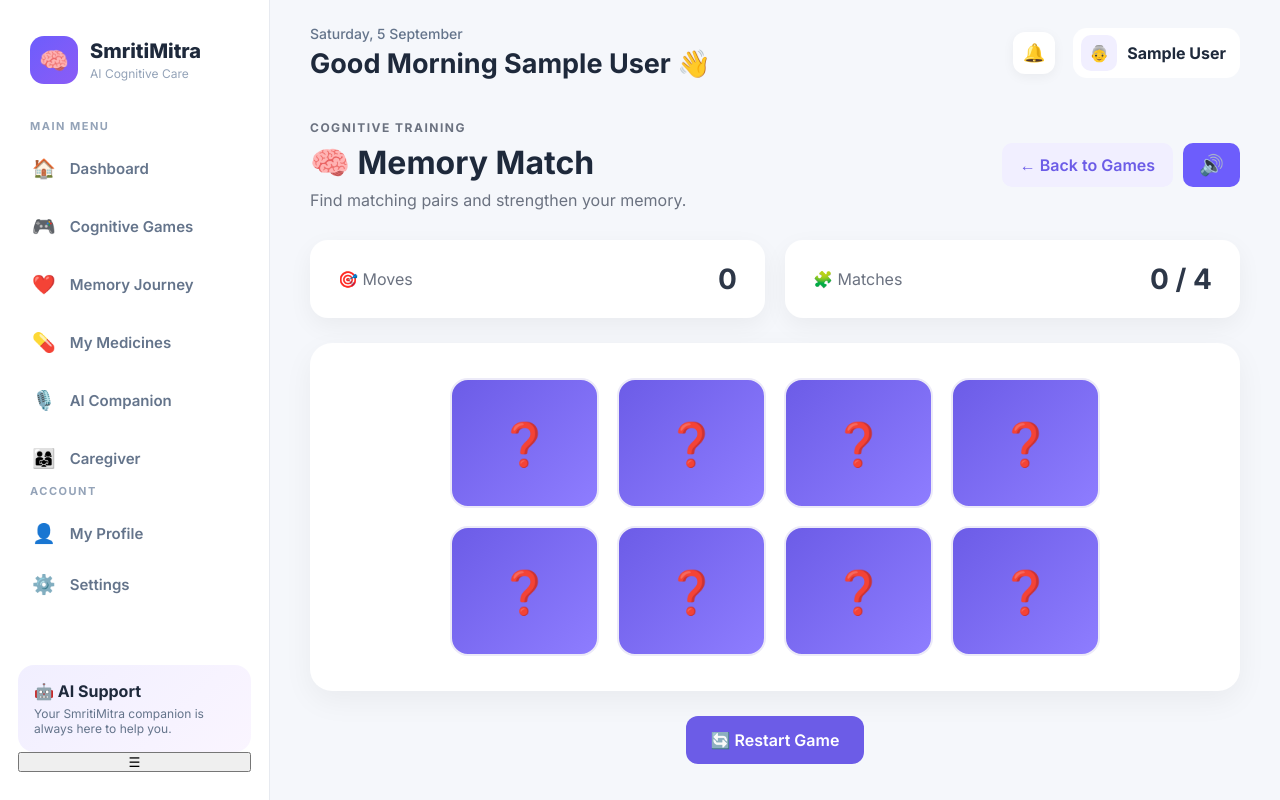
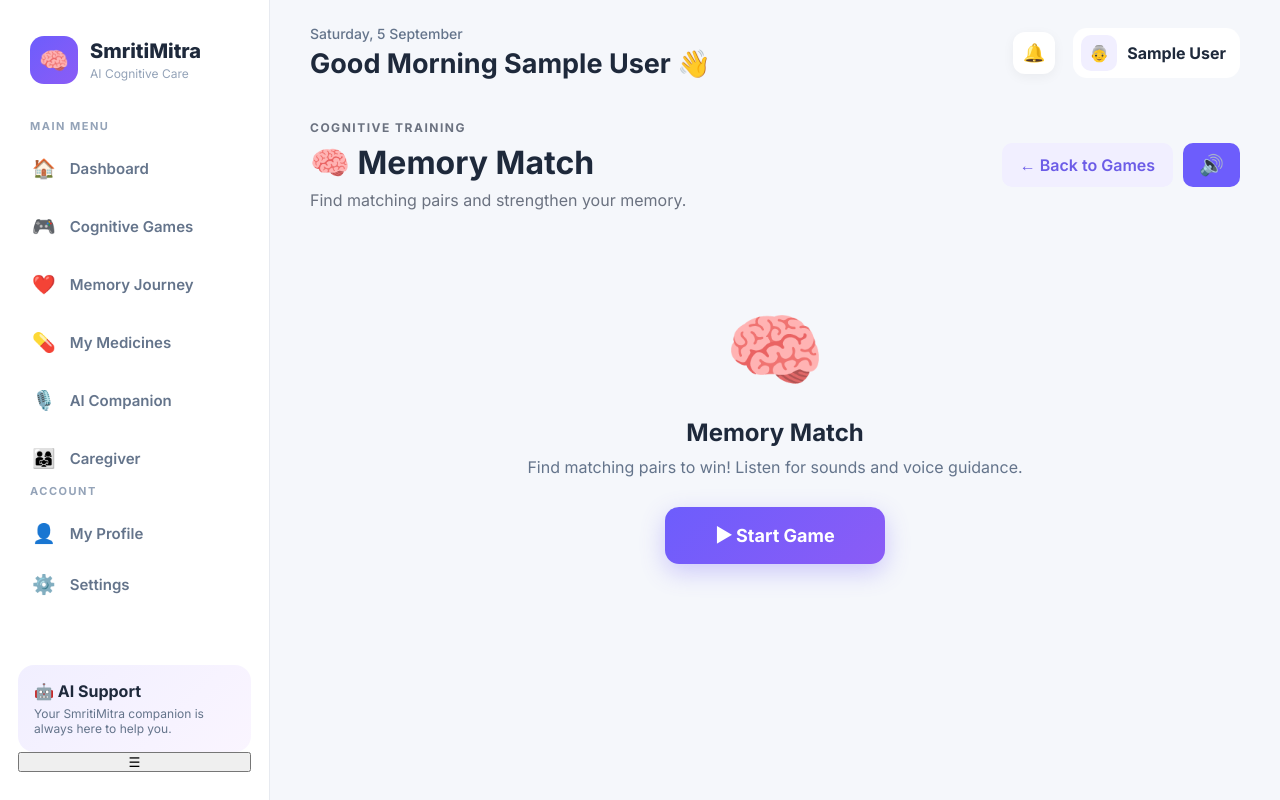
Before and after one commit to Ng-GOAT/SMRITIMITRA, a PHP site: page /pages/memory-match.php in a window 1280 px wide. Run offline with PHP 8.4, Linux system fonts and the light colour scheme; the visitor is signed in with stand-in values (Sample User, id 1).

Commit message:
Fix Memory Match: add Start Game screen so audio unlocks on user click

```diff
--- a/assets/js/memory-match.js
+++ b/assets/js/memory-match.js
@@ -1,12 +1,9 @@
 const cardValues = ["🍎","🍎","🐶","🐶","🌸","🌸","🚗","🚗"];
 let cards = [], firstCard = null, secondCard = null, moves = 0, matches = 0, locked = false;
-let gameStartTime = 0, totalAttempts = 0, gameReady = false;
+let gameStartTime = 0, totalAttempts = 0;
 
 function startGame() {
-    if (!gameReady) {
-        unlockAudio();
-        gameReady = true;
-    }
+    unlockAudio();
     stopBackgroundMusic();
     cards = [...cardValues].sort(() => Math.random() - 0.5);
     firstCard = null; secondCard = null; moves = 0; matches = 0; locked = false;
@@ -14,13 +11,13 @@ function startGame() {
     document.getElementById("moves").textContent = moves;
     document.getElementById("matches").textContent = "0 / 4";
     document.getElementById("gameResult").classList.add("hidden");
+    document.getElementById("startScreen").style.display = "none";
+    document.getElementById("gameStats").style.display = "grid";
+    document.getElementById("gameArea").style.display = "block";
+    document.getElementById("gameActions").style.display = "flex";
     createBoard();
-    if (gameReady) {
-        setTimeout(() => {
-            playStartVoice();
-            setTimeout(() => startBackgroundMusic(), 1500);
-        }, 200);
-    }
+    playStartVoice();
+    setTimeout(() => startBackgroundMusic(), 1500);
 }
 
 function createBoard() {
@@ -32,10 +29,7 @@ function createBoard() {
         card.dataset.value = value;
         card.dataset.index = index;
         card.innerHTML = "❓";
-        card.addEventListener("click", () => {
-            if (!gameReady) { unlockAudio(); gameReady = true; }
-            flipCard(card);
-        });
+        card.addEventListener("click", () => flipCard(card));
         board.appendChild(card);
     });
 }
@@ -89,5 +83,3 @@ function saveGameScore(gameType, score, attempts) {
         body: new URLSearchParams({ action: 'save_score', game_type: gameType, score: Math.max(0, 100 - score * 2), level: 1, difficulty: level, accuracy: accuracy })
     }).catch(() => {});
 }
-
-startGame();
--- a/pages/memory-match.php
+++ b/pages/memory-match.php
@@ -53,7 +53,7 @@ requireLogin();
 
 
         <!-- GAME STATS -->
-        <div class="game-stats">
+        <div class="game-stats" id="gameStats" style="display:none;">
 
             <div class="game-stat-card">
                 <span>🎯 Moves</span>
@@ -67,19 +67,28 @@ requireLogin();
 
         </div>
 
+        <!-- START SCREEN -->
+        <div id="startScreen" style="text-align:center;padding:60px 20px;">
+            <div style="font-size:80px;margin-bottom:20px;">🧠</div>
+            <h2 style="margin-bottom:10px;">Memory Match</h2>
+            <p style="color:#64748b;margin-bottom:30px;">Find matching pairs to win! Listen for sounds and voice guidance.</p>
+            <button onclick="startGame()" style="padding:18px 50px;background:linear-gradient(135deg,#6d5dfc,#8b5cf6);color:white;border:none;border-radius:14px;font-size:18px;font-weight:700;cursor:pointer;box-shadow:0 8px 25px rgba(109,93,252,0.3);">
+                ▶ Start Game
+            </button>
+        </div>
+
 
         <!-- GAME BOARD -->
-        <div class="memory-game-container">
+        <div class="memory-game-container" id="gameArea" style="display:none;">
 
             <div class="memory-board" id="memoryBoard">
-                <!-- Cards will be created by JavaScript -->
             </div>
 
         </div>
 
 
         <!-- RESTART -->
-        <div class="game-actions">
+        <div class="game-actions" id="gameActions" style="display:none;">
 
             <button class="restart-game-btn" onclick="startGame()">
                 🔄 Restart Game
```
